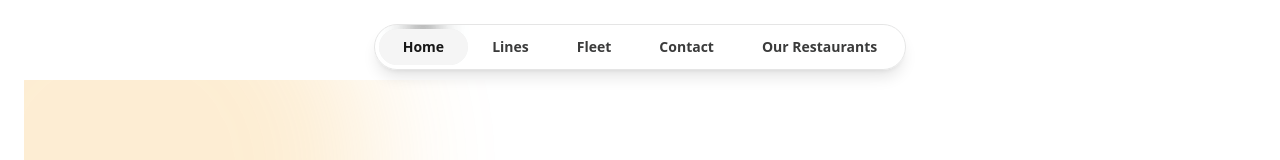
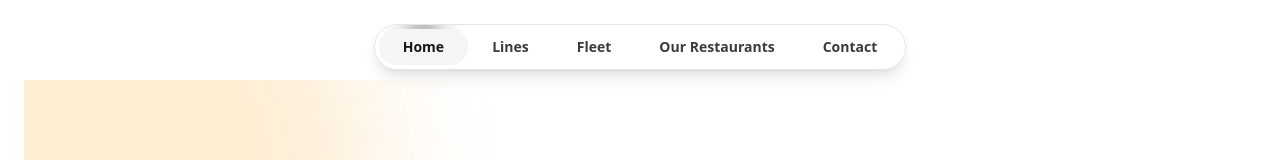
Before and after one commit to martgjepali/hop-on-hop-off-shuttles, a Next.js app: page / in a window 1280 px wide. Shown: the top 160 px of the page. Built offline with nearby package versions, Linux system fonts and the light colour scheme.

Commit message:
update 2.0

```diff
--- a/src/components/ui/navbar/NavBar.jsx
+++ b/src/components/ui/navbar/NavBar.jsx
@@ -16,8 +16,8 @@ export function CustomNavBar() {
     { name: "Lines", url: "/lines", icon: Binoculars },
     { name: "Fleet", url: "/fleet", icon: Car },
     // { name: "Schedules", url: "/time_table", icon: Timer },
+    { name: "Our Restaurants", url: "/menu", icon: Beer },
     { name: "Contact", url: "/contact", icon: Contact },
-    { name: "Our Restaurants", url: "/menu", icon: Beer },
   ];
 
   return (
```
